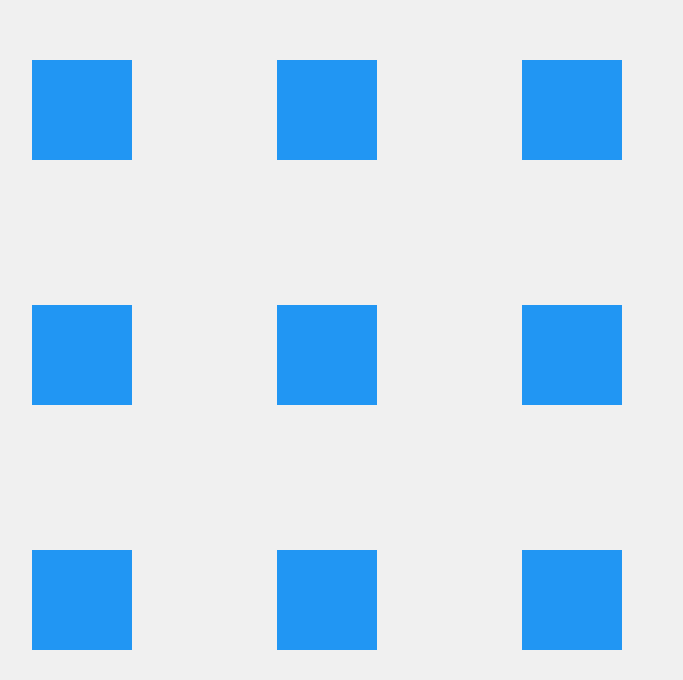
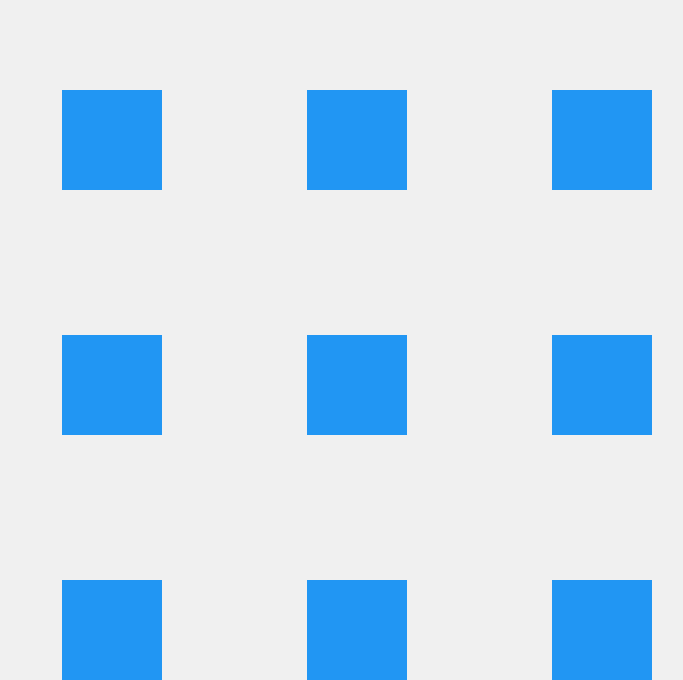
Before and after one commit to Jackwood94/crosses_zeros, a plain HTML site: page index.html in a window 1280 px wide. Shown: the part 190-870 px from the top of the page, without its empty margins (458-1141 px from the left). Before the commit the page ends 840 px from the top, so only its background shows below. Drawn offline with Linux system fonts and the light colour scheme.

Commit message:
Update style.css

```diff
--- a/style.css
+++ b/style.css
@@ -12,8 +12,8 @@ body {
     grid-template-columns: repeat(3, 30vh);
     grid-template-rows: repeat(3, 30vh);
     gap: 5px;
-    width: 300px;
-    height: 300px;
+    width: 30vh;
+    height: 30vh;
 }
 
 .cell {
```
